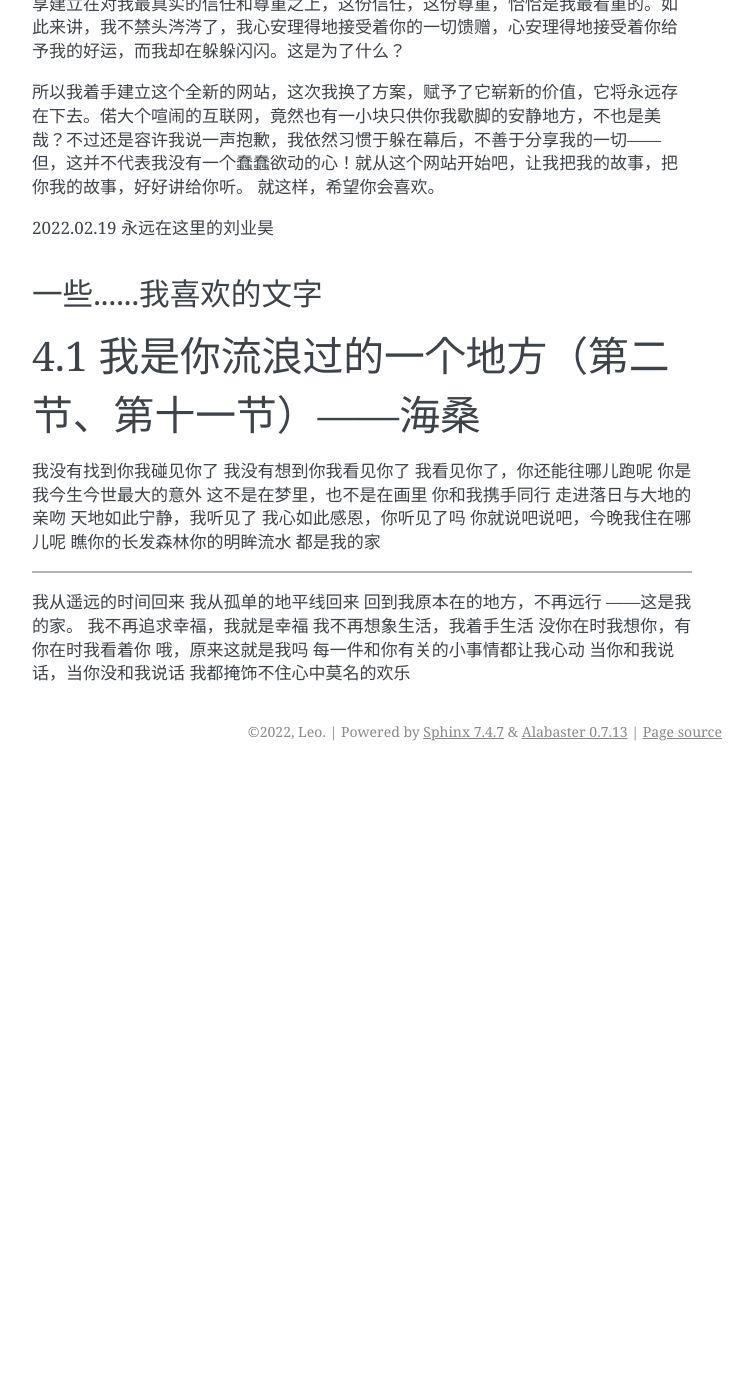
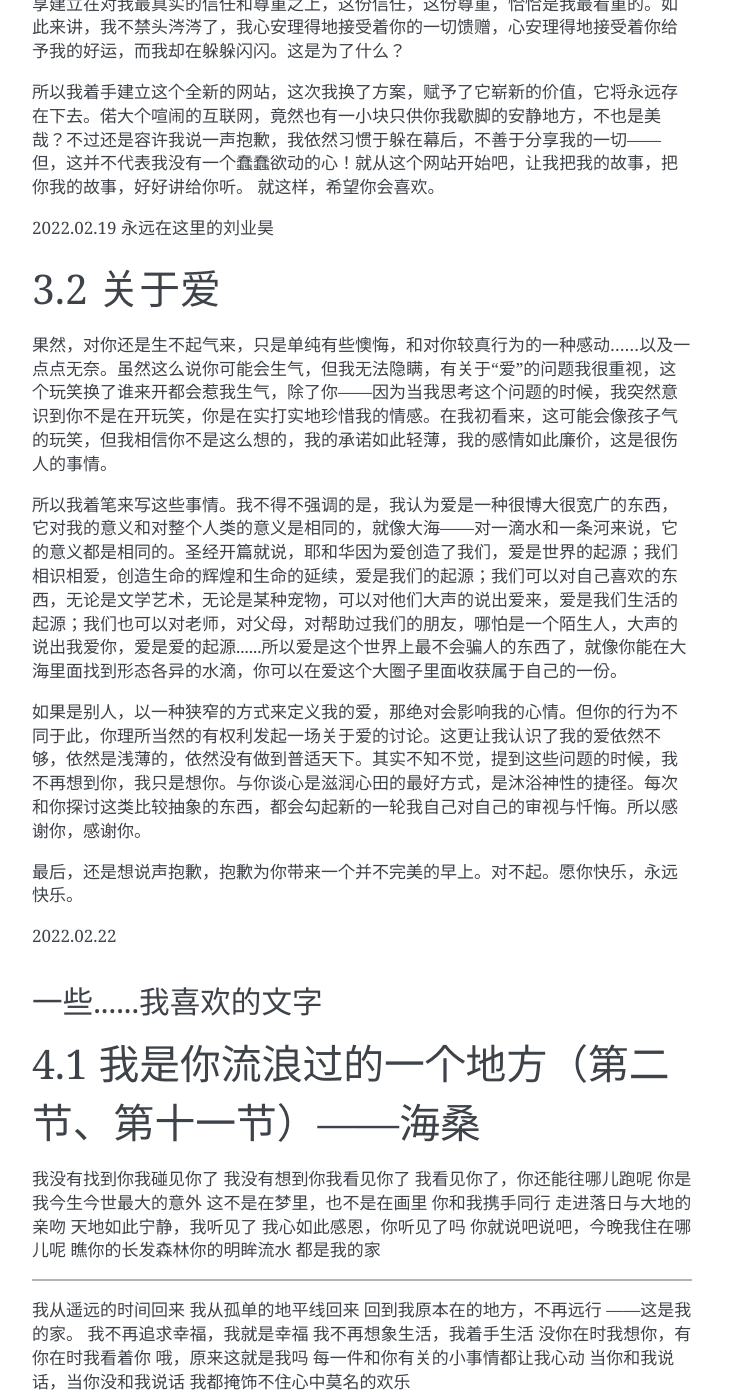
Before and after one commit to Leo4everlkc/my-blog, a Sphinx documentation site: the page built from source/language_introduction.rst, in a window 1280 px wide and 1400 px high, scrolled down 4553 px. Shown: the whole window, without its empty margins (388-1141 px from the left). Built offline with Sphinx 7.4.7, drawn with Linux system fonts in a browser that asks for light colours; before the commit the page ends 5324 px from its top, so only the background shows below that.

Commit message:
Update language_introduction.rst

```diff
--- a/source/language_introduction.rst
+++ b/source/language_introduction.rst
@@ -353,6 +353,19 @@ Hi, 欢迎莅临我的世界
 
 2022.02.19 永远在这里的刘业昊
 
+3.2 关于爱
+---------------------
+
+果然，对你还是生不起气来，只是单纯有些懊悔，和对你较真行为的一种感动……以及一点点无奈。虽然这么说你可能会生气，但我无法隐瞒，有关于“爱”的问题我很重视，这个玩笑换了谁来开都会惹我生气，除了你——因为当我思考这个问题的时候，我突然意识到你不是在开玩笑，你是在实打实地珍惜我的情感。在我初看来，这可能会像孩子气的玩笑，但我相信你不是这么想的，我的承诺如此轻薄，我的感情如此廉价，这是很伤人的事情。
+
+所以我着笔来写这些事情。我不得不强调的是，我认为爱是一种很博大很宽广的东西，它对我的意义和对整个人类的意义是相同的，就像大海——对一滴水和一条河来说，它的意义都是相同的。圣经开篇就说，耶和华因为爱创造了我们，爱是世界的起源；我们相识相爱，创造生命的辉煌和生命的延续，爱是我们的起源；我们可以对自己喜欢的东西，无论是文学艺术，无论是某种宠物，可以对他们大声的说出爱来，爱是我们生活的起源；我们也可以对老师，对父母，对帮助过我们的朋友，哪怕是一个陌生人，大声的说出我爱你，爱是爱的起源......所以爱是这个世界上最不会骗人的东西了，就像你能在大海里面找到形态各异的水滴，你可以在爱这个大圈子里面收获属于自己的一份。
+
+如果是别人，以一种狭窄的方式来定义我的爱，那绝对会影响我的心情。但你的行为不同于此，你理所当然的有权利发起一场关于爱的讨论。这更让我认识了我的爱依然不够，依然是浅薄的，依然没有做到普适天下。其实不知不觉，提到这些问题的时候，我不再想到你，我只是想你。与你谈心是滋润心田的最好方式，是沐浴神性的捷径。每次和你探讨这类比较抽象的东西，都会勾起新的一轮我自己对自己的审视与忏悔。所以感谢你，感谢你。
+
+最后，还是想说声抱歉，抱歉为你带来一个并不完美的早上。对不起。愿你快乐，永远快乐。
+
+2022.02.22
+
 一些......我喜欢的文字
 ======================
 
```
